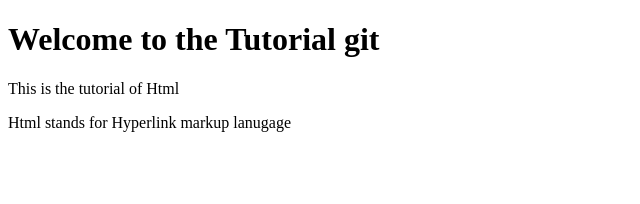
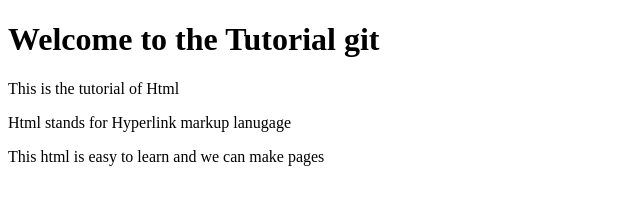
Before and after one commit to niranjanseema123/Nt0229, a plain HTML site: page Index.html in a window 1280 px wide. Shown: the whole page, without its empty margins (0-640 px from the left). Drawn offline with Linux system fonts and the light colour scheme.

Commit message:
Adding one paragraph tag in html file

```diff
--- a/Index.html
+++ b/Index.html
@@ -7,5 +7,6 @@
   <body>
     <p>This is the tutorial of Html</p>
     <p>Html stands for Hyperlink markup lanugage</p>
+    <p>This html is easy to learn and we can make pages</p>
   </body>
 </html>
```
